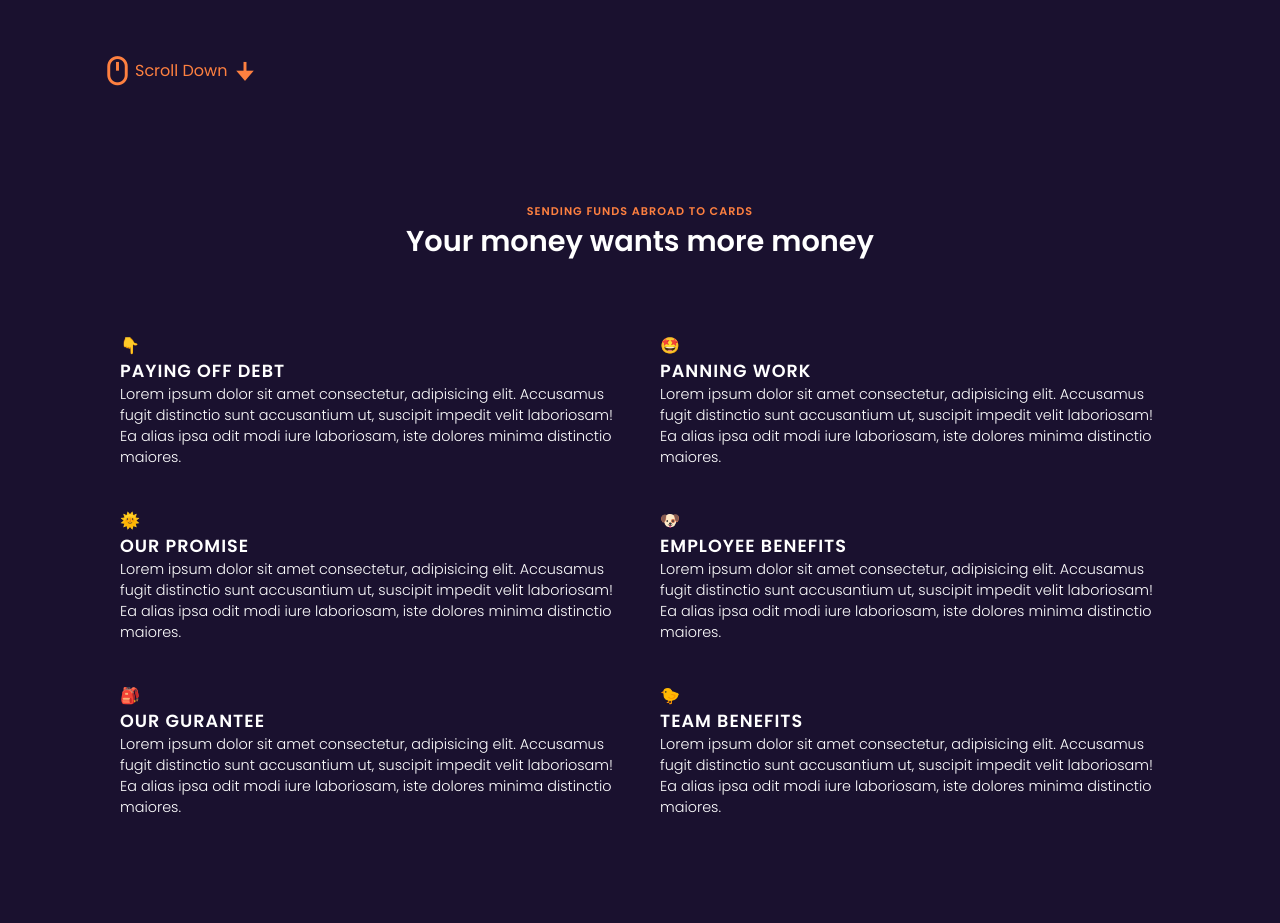
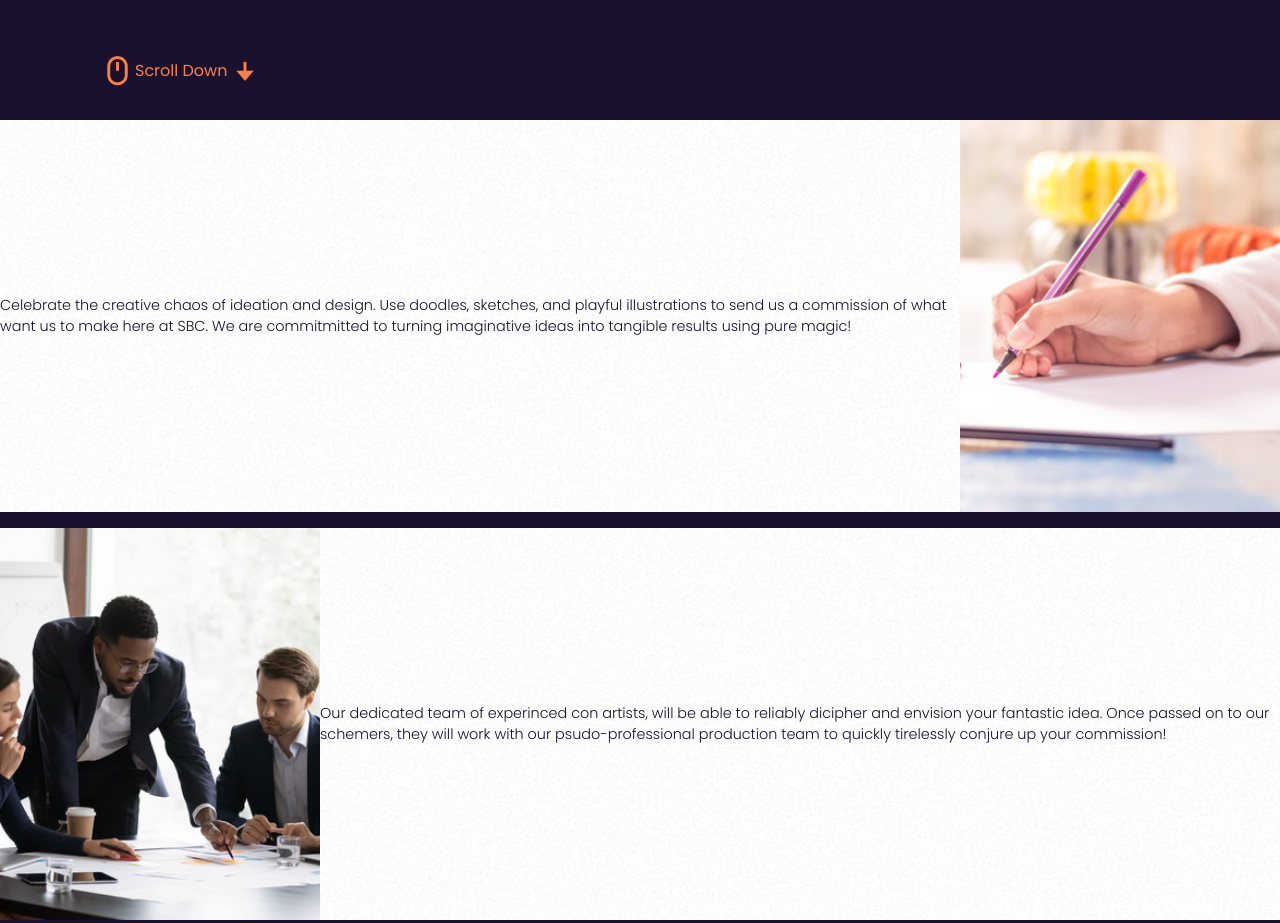
Before and after one commit to department19/Agency-Website, a plain HTML site: page index.html in a window 1280 px wide. Shown: the part 680-1603 px from the top of the page. Drawn offline with nearby package versions, Linux system fonts and the light colour scheme; a web font is replaced by a local one.

Commit message:
added a structure to replaced abous us section

```diff
--- /dev/null
+++ b/about-us.css
@@ -0,0 +1,39 @@
+#services {
+    padding: 0;
+    /* background-image: url(images/so-white.jpg); */
+    /* background-color: #fcf4fa; */
+}
+
+.about-us {
+    height: 100%;
+    grid-template-columns: 1fr 1fr 1fr 1fr;
+    gap: 1rem 0;
+}
+
+.j-box {
+    background-image: url(images/so-white.jpg);
+    color: var(--base-colour);
+    margin: 0;
+}
+
+.grid > .j-box:nth-of-type(odd) {
+    grid-column: 1 /4;
+}
+
+.grid > .j-box:nth-of-type(even) {
+    grid-column: 2 / 5;
+}
+
+.img-box {
+    height: 100%;
+    width: 100%;
+    overflow: hidden;
+}
+
+.img-box img {
+    position: relative;
+    height: 100%;
+    width: auto;
+    left: 50%;
+    transform: translateX(-50%);
+}
--- a/index.html
+++ b/index.html
@@ -6,7 +6,8 @@
     <meta name="viewport" content="width=device-width, initial-scale=1.0" />
     <title>Agency Website</title>
     <link rel="stylesheet" href="style.css" />
-    <link rel="stylesheet" href="forms.css">
+    <link rel="stylesheet" href="forms.css" />
+    <link rel="stylesheet" href="about-us.css" />
     <!-- Box Icons -->
     <link
       rel="stylesheet"
@@ -52,13 +53,29 @@
     <!-- Services-->
 
     <section id="services">
-
-      <div class="heading">
+      <div class="about-us grid">
+        <article class="j-box box">
+          <p>Celebrate the creative chaos of ideation and design. Use doodles, sketches, and playful illustrations to send us a
+            commission of what want us to make here at SBC. We are commitmitted to turning imaginative ideas into tangible results
+            using pure magic!</p>
+        </article>
+        <div class="img-box">
+          <img src="images/about-us-sketch.jpg" alt="">
+        </div>
+        <div class="img-box">
+          <img src="images/about-us-meeting.jpg" alt="">
+        </div>
+        <article class="j-box box">
+          <p>Our dedicated team of experinced <s>con</s> artists, will be able to reliably dicipher and envision your fantastic idea.
+            Once passed on to our schemers, they will work with our psudo-professional production team to quickly tirelessly conjure
+            up your commission!</p>
+        </article>
+      </div>
+      <!-- <div class="heading">
         <h2>Sending Funds Abroad To Cards</h2>
         <h1>Your money wants more money</h1>
       </div>
       <div class="services-content">
-        <!-- Box 1 -->
         <div class="box">
           👇
           <span> Paying off Debt</span>
@@ -69,7 +86,6 @@
             minima distinctio maiores.
           </p>
         </div>
-        <!-- Box 2 -->
         <div class="box">
           🤩
           <span> Panning Work</span>
@@ -80,7 +96,6 @@
             minima distinctio maiores.
           </p>
         </div>
-        <!-- Box 3 -->
         <div class="box">
           🌞
           <span>Our promise</span>
@@ -91,7 +106,6 @@
             minima distinctio maiores.
           </p>
         </div>
-        <!-- Box 4 -->
         <div class="box">
           🐶
           <span>Employee Benefits</span>
@@ -102,7 +116,6 @@
             minima distinctio maiores.
           </p>
         </div>
-        <!-- Box 5 -->
         <div class="box">
           🎒
           <span>Our Gurantee</span>
@@ -113,7 +126,6 @@
             minima distinctio maiores.
           </p>
         </div>
-        <!-- Box 6 -->
         <div class="box">
           🐤
           <span>Team Benefits</span>
@@ -124,7 +136,7 @@
             minima distinctio maiores.
           </p>
         </div>
-      </div>
+      </div> -->
     </section>
     <!-- Team -->
     <section id="team">
```
Also changed, not shown: images/about-us-meeting.jpg (added), images/about-us-sketch.jpg (added), images/so-white.jpg (added).
